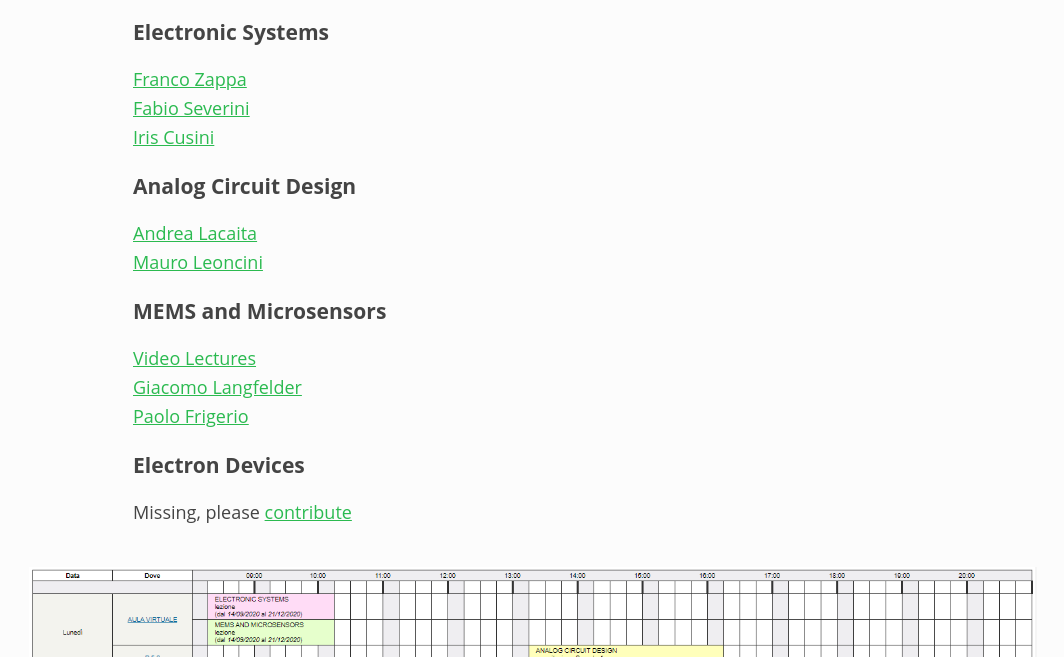
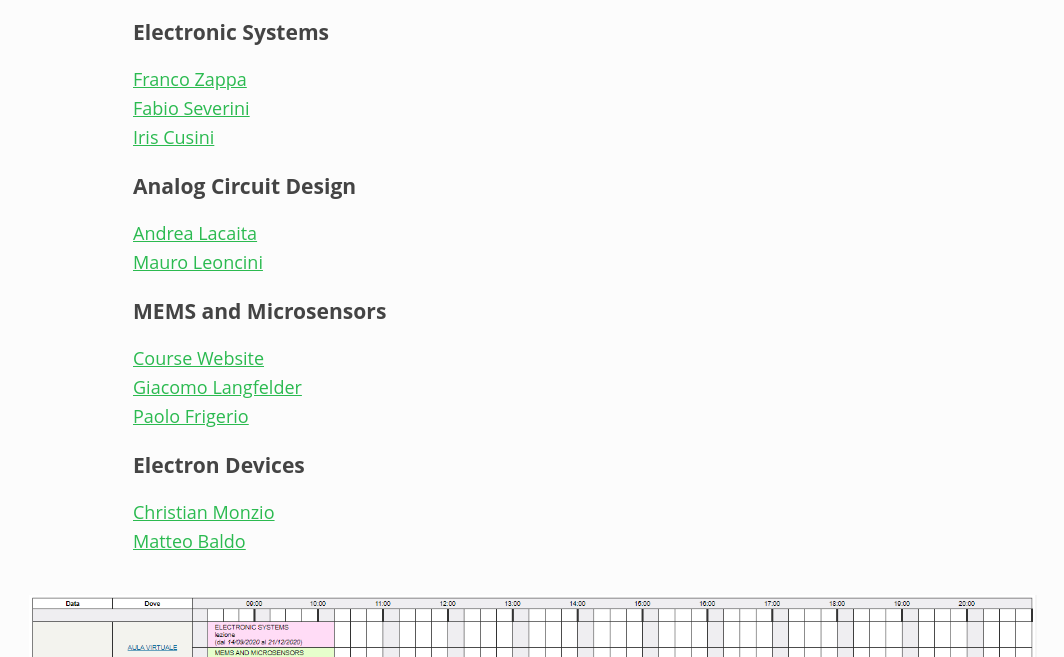
Before and after one commit to valerionew/electronics-MSc-webex, a plain HTML site: page index.html in a window 1280 px wide. Shown: the part 143-800 px from the top of the page, without its empty margins (107-1171 px from the left). Drawn offline with Linux system fonts and the light colour scheme.

Commit message:
added electron devices links

```diff
--- a/index.html
+++ b/index.html
@@ -2,7 +2,7 @@
 <html lang="it">
 <head>
     <meta charset="utf-8">
-    <title>ELN LM WebEx Rooms</title>
+    <title>MSc Electronics WebEx Rooms</title>
     <link rel="stylesheet" type="text/css" href="style.css">
 </head>
 <body>
@@ -17,12 +17,13 @@
   <p><a href="https://politecnicomilano.webex.com/meet/andrea.lacaita" target="_blank">Andrea Lacaita</a><br>
     <a href="https://politecnicomilano.webex.com/meet/mauro.leoncini" target="_blank">Mauro Leoncini</a></p>
   <h3 id="mems-and-microsensors">MEMS and Microsensors</h3>
-  <p><a href="https://www.sensorlab.deib.polimi.it/Education.php" target="_blank">Video Lectures</a><br>
+  <p><a href="https://www.sensorlab.deib.polimi.it/Education.php" target="_blank">Course Website</a><br>
     <a href="https://politecnicomilano.webex.com/meet/giacomo.langfelder" target="_blank">Giacomo Langfelder</a><br>
     <a href="https://politecnicomilano.webex.com/meet/paolo.frigerio" target="_blank">Paolo Frigerio</a></p>
 
   <h3 id="electron-devices">Electron Devices</h3>
-    <p>Missing, please <a href="https://github.com/valerionew/electronics-MSc-webex" target="_blank">contribute</a></p>
+    <p><a href="https://politecnicomilano.webex.com/meet/christian.monzio" target="_blank">Christian Monzio</a><br>
+    <a href="https://politecnicomilano.webex.com/meet/matteo.baldo" target="_blank">Matteo Baldo</a></p>
 
 </div>
 <img src="orario.png" alt="Orario">
--- a/style.css
+++ b/style.css
@@ -32,7 +32,8 @@ img {
   width: 80%;
   height: auto;
   max-width: 1600px;
-  margin: auto;  display: block;
+  margin: auto;
+  display: block;
 }
 
 ul {
```
